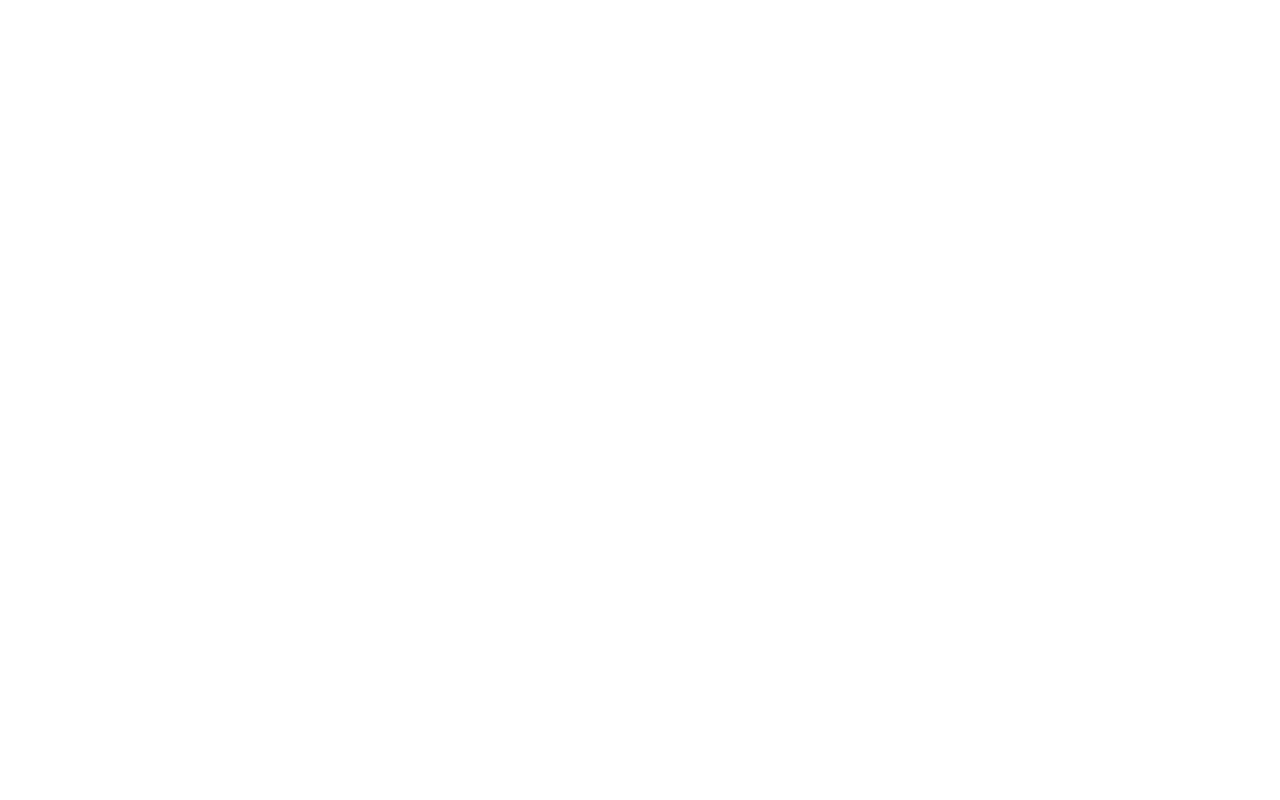
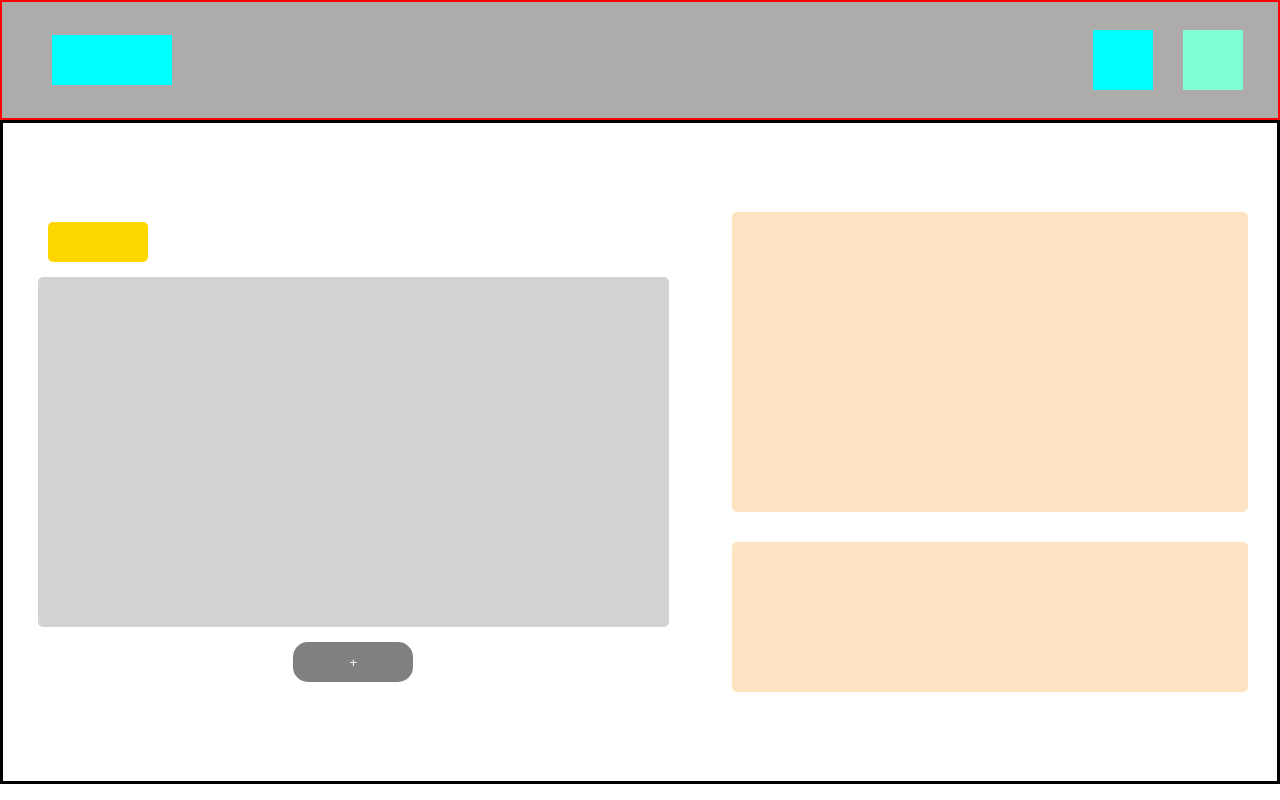
Before and after one commit to Cuandoyolabi/GraphicHabits, a plain HTML site: page index.html in a window 1280 px wide. Drawn offline with Linux system fonts and the light colour scheme.

Commit message:
"Se crea el primer pequeño formulario en la seccion 1 de Main"

```diff
--- a/index.html
+++ b/index.html
@@ -7,15 +7,49 @@
     <link rel="stylesheet" href="sass/styles.css">
 </head>
 <body>
-    <header class="header__container">
-        <nav class="nav__container"></nav>
+    <header>
+        <div class="header__container">
+            <div class="brand__container"></div>
+        <nav class="nav__container">
+
+            <div class="night__section"></div>
+            <div class="profile__section"></div>
+        </nav>
+    </div>
     </header>
+
     <main class="main__container">
+        <div class="division__container">
+            <div class="division__container__number1">
+                <div class="golden__habit">
+                </div>
+                <div id="graphic__container" class="graphic__container">
+                </div>
+                <button id="graphic__container__plus" class="graphic__container__plus"> + </button>
 
+                <!--Ventana del nuevo habito-->
+                <div id="modal" class="modal">
+                    <div class="modal__content">
+                        <span class="close">X</span>
+                        <h2>Nuevo Habito</h2>
+                        <form class="habitForm" id="habitForm">
+                            <label for="habitName">Nombre del Habito:</label>
+                            <input type="text" id="habitName" name="habitName" required>
+                            <label for="habitColor">Color:</label>
+                            <input type="color" id="habitColor" name="habitColor" required>
+                            <button type="submit">Guardar</button>
+                        </form>
+                    </div>
+                </div>
+
+            </div>
+            <div class="division__container__number2">
+                <div class="habits__container"></div>
+                <div class="habits__info"></div>
+
+            </div>
+        </div>
     </main>
-    <footer class="footer__container">
-
-    </footer>
 
 
     <script src="javascript/script.js"></script>
--- a/javascript/script.js
+++ b/javascript/script.js
@@ -0,0 +1,75 @@
+//Header y Nav
+
+
+
+
+//  -----------Main seccion 1----------
+function crearNuevoHabito(event){
+
+    event.preventDefault(); //Evitar el formulario por defecto
+
+    const maximoDeElementos = 5;
+    const graphic__container = document.getElementById('graphic__container');
+    const form = document.getElementById('habitForm');
+
+    //Verifica que solo sean 5 elementos
+    if(graphic__container.children.length >= maximoDeElementos){
+        return;
+    }
+
+    //Informacion que reqiere la ventana emergente
+    let nombre = document.getElementById('habitName').value;
+    let color = document.getElementById('habitColor').value;
+
+
+    //Crear el nuevo habito con la informacion
+    let nuevoHabito = document.createElement('div');
+    nuevoHabito.textContent = nombre;
+    nuevoHabito.className = 'nuevo__habito';
+    nuevoHabito.style.backgroundColor = color;
+    nuevoHabito.style.width = '50px';
+    nuevoHabito.style.height = '20px';
+    nuevoHabito.style.display = 'flex';
+    nuevoHabito.style.alignItems = 'center';
+    nuevoHabito.style.justifyContent = 'center';
+
+    //Añadimos el div al contenedor
+    graphic__container.appendChild(nuevoHabito);
+
+    //Cerramos la ventana emergente
+    cerrarModal();
+
+    //Limpiar el formulario
+    form.reset();
+};
+
+function mostrarlModal(){
+    const modal = document.getElementById('modal');
+    modal.style.display = 'block';
+}
+
+function cerrarModal(){
+    const modal = document.getElementById('modal');
+    modal.style.display = 'none';
+}
+
+
+
+document.getElementById('graphic__container__plus').addEventListener('click', mostrarlModal);
+document.querySelector('.close').addEventListener('click', cerrarModal);
+document.getElementById('habitForm').addEventListener('submit', crearNuevoHabito);
+
+
+
+
+const form = document.getElementById('habitForm');
+
+
+
+
+
+
+//Main seccion 2
+
+
+//Footer
--- /dev/null
+++ b/sass/_bases.scss
@@ -0,0 +1,10 @@
+*{
+    margin: 0;
+    padding: 0;
+    box-sizing: border-box;
+}
+
+body{
+    width: 100%;
+    height: 100vh;
+}
--- a/sass/_header.scss
+++ b/sass/_header.scss
@@ -0,0 +1,37 @@
+.header__container{
+    width: 100%;
+    height: 120px;
+    display: flex;
+    flex-direction: row;
+    justify-content: center;
+    align-items: center;
+    background-color: rgba(174, 171, 171, 1);
+    border: 2px solid red;
+
+    .brand__container{
+        width: 120px;
+        height: 50px;
+        margin-left: 50px;
+        background-color: aqua;
+    }
+
+    .nav__container{
+        display: flex;
+        flex-direction: row;
+        gap: 30px;
+        margin-left: auto;
+
+        .night__section{
+            width: 60px;
+            height: 60px;
+            background-color: aqua;
+        }
+
+        .profile__section{
+            width: 60px;
+            height: 60px;
+            margin-right: 35px;
+            background-color: aquamarine;
+        }
+    }
+}
--- /dev/null
+++ b/sass/_main.scss
@@ -0,0 +1,99 @@
+.main__container{
+    width: 100%;
+    height: 83%;
+    border: 3px solid black;
+
+    .division__container{
+        width: 100%;
+        height: 100%;
+        display: flex;
+        flex-direction: row;
+        justify-content: center;
+
+    }
+
+    .division__container__number1{
+        width: 55%;
+        height: 100%;
+        display: flex;
+        flex-direction: column;
+        justify-content: center;
+        align-items: center;
+
+        .golden__habit{
+            width: 100px;
+            height: 40px;
+            margin-right: 510px;
+            margin-bottom: 15px;
+            border-radius: 5px;
+            background-color: gold
+        }
+        .graphic__container{
+            width: 90%;
+            height: 350px;
+            display: flex;
+            align-items: flex-end;
+            justify-content: space-evenly;
+            border-radius: 5px;
+            background-color: rgb(211, 209, 209);
+        }
+        .graphic__container__plus{
+            width: 120px;
+            height: 40px;
+            margin-top: 15px;
+            border-radius: 15px;
+            border: none;
+            cursor: pointer;
+            color: white;
+            background-color: grey;
+
+        }
+    }
+
+    .modal{
+        width: 300px;
+        height: 300px;
+        position: absolute;
+        right: 35%;
+        display: none;
+        justify-content: space-between;
+        align-items: center;
+        gap: 20px;
+        border-radius: 15px;
+        background-color: rgb(165, 165, 165);
+
+
+        .modal__content{
+            padding: 30px 50px;
+
+        }
+    }
+
+
+
+    .division__container__number2{
+        width: 45%;
+        height: 100%;
+        display: flex;
+        flex-direction: column;
+        justify-content: center;
+        align-items: center;
+        gap: 30px;
+
+        .habits__container{
+            width: 90%;
+            height: 300px;
+            border-radius: 5px;
+            background-color: bisque;
+        }
+        .habits__info{
+            width: 90%;
+            height: 150px;
+            border-radius: 5px;
+            background-color: bisque;
+        }
+
+    }
+
+
+}
--- a/sass/styles.scss
+++ b/sass/styles.scss
@@ -0,0 +1,3 @@
+@import 'header';
+@import 'bases';
+@import 'main';
```
Also changed, not shown: sass/styles.css, 1 other file.
